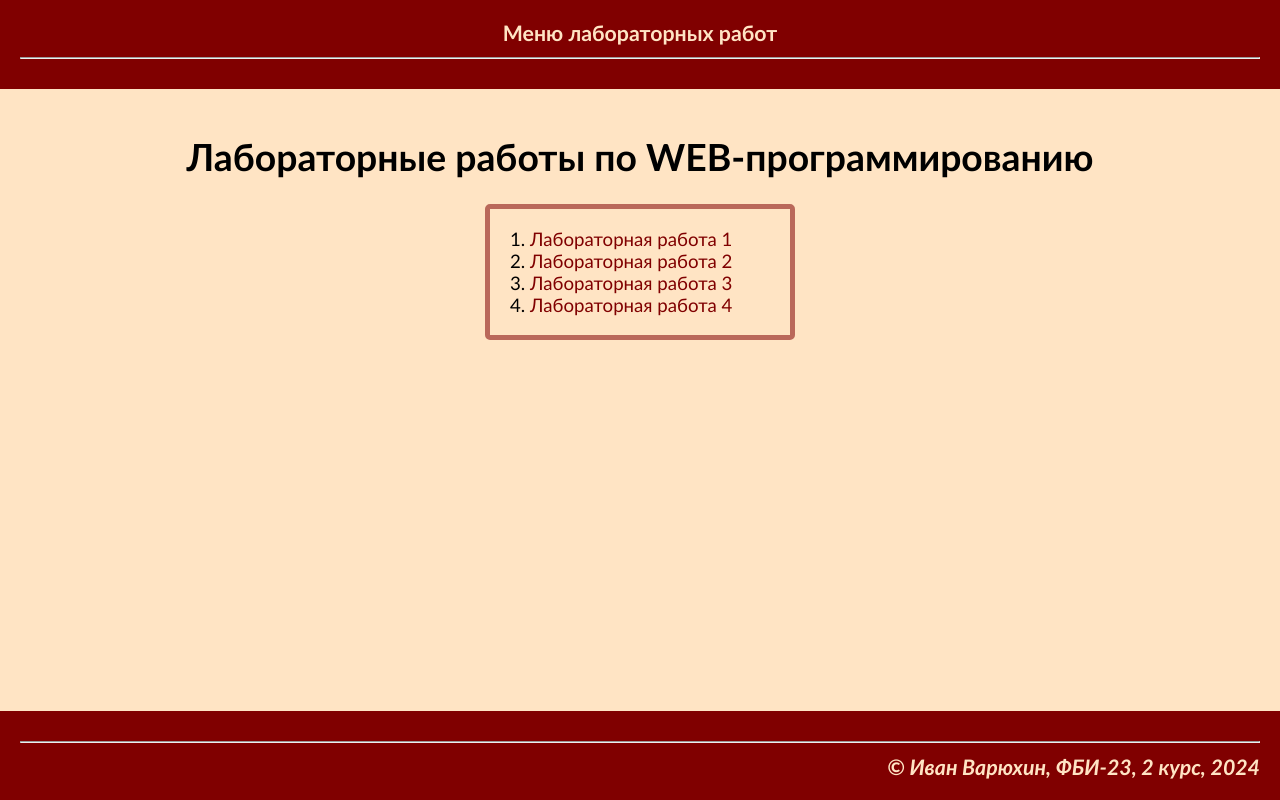
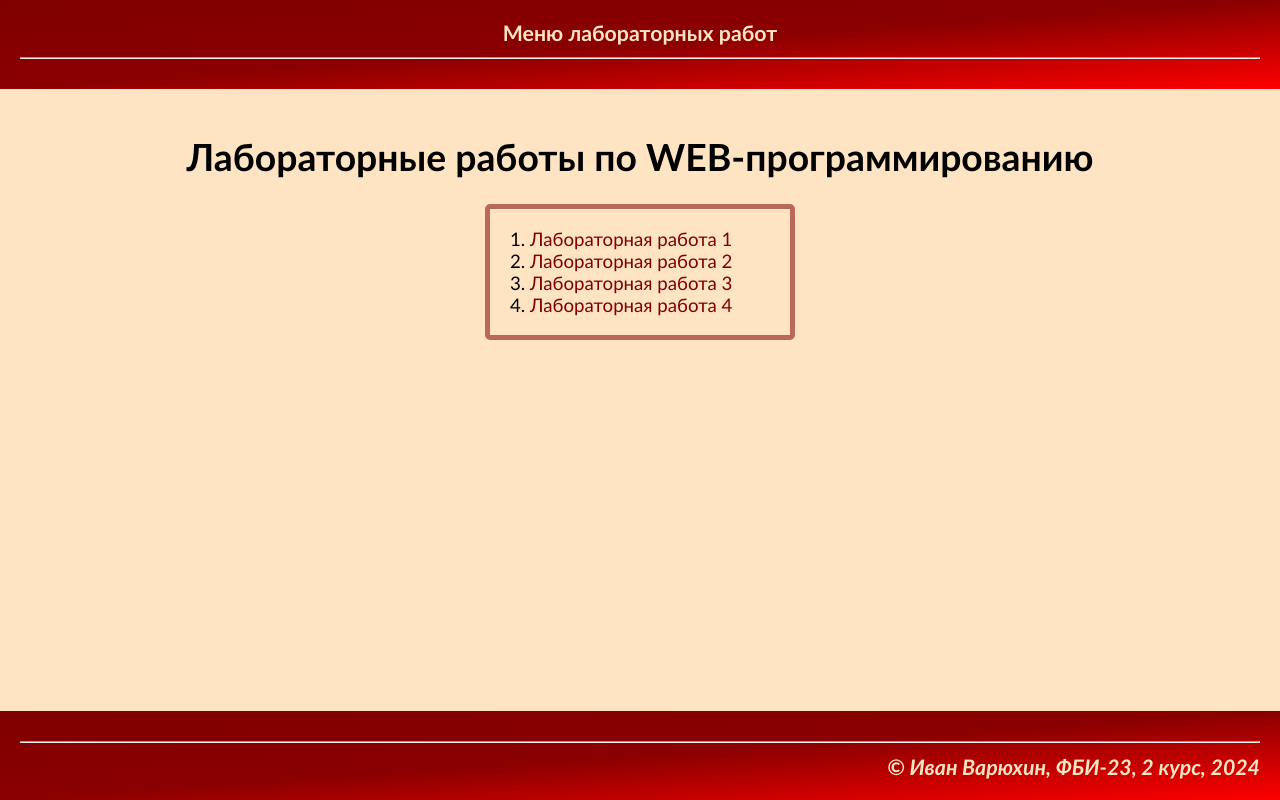
Before and after one commit to Pumblnec/webka-, a plain HTML site: page index.html in a window 1280 px wide. Drawn offline with Linux system fonts and the light colour scheme.

Commit message:
Изменения оформления

```diff
--- a/main.css
+++ b/main.css
@@ -5,7 +5,7 @@ body {
     margin: 0px;
 }
 header {
-    background-color: maroon;
+    background: linear-gradient(to right bottom, maroon, darkred, red);
     color: bisque;
     margin: 0px;
     padding: 20px;
@@ -15,7 +15,7 @@ header {
     font-family: 'Trebuchet MS';
 }
 footer {
-    background-color: maroon;
+    background: linear-gradient(to right bottom, maroon, darkred, red);
     color: bisque;
 
     margin: 0px;
```
